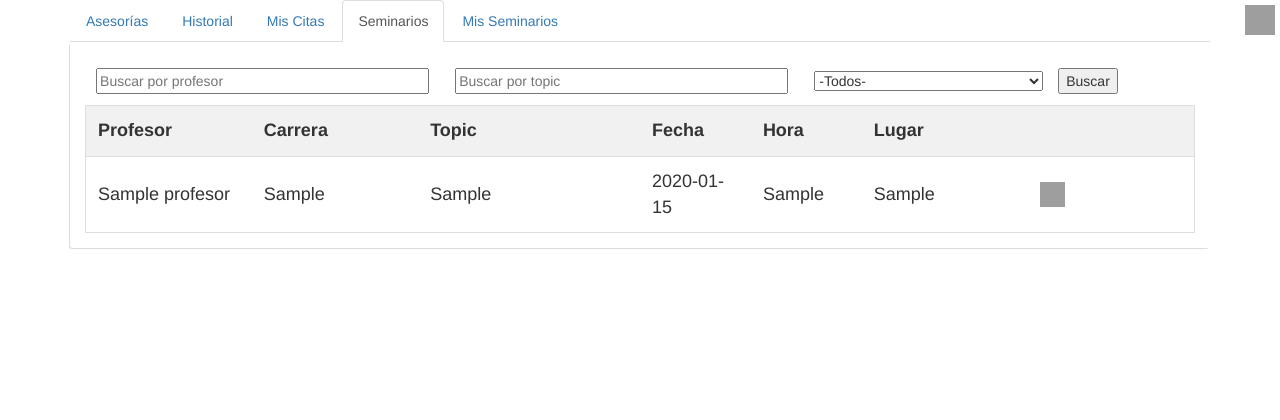
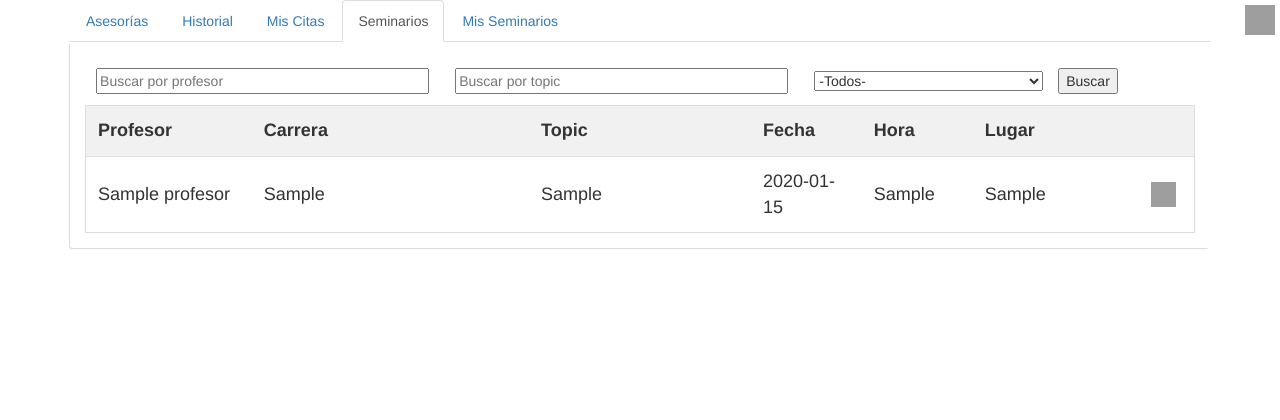
Before and after one commit to CrashSoft18-2/Sw2-v2.0, a Flask app: page /seminarios in a window 1280 px wide. Shown: the top 420 px of the page. Run offline with Flask 2, Linux system fonts and the light colour scheme; tables that the repository leaves empty hold one stand-in row (values such as "Sample post"); some libraries are stand-ins or nearby versions; grey boxes are pictures that could not be loaded.

Commit message:
Update seminarios.html

```diff
--- a/templates/alumno/seminarios.html
+++ b/templates/alumno/seminarios.html
@@ -61,12 +61,12 @@
       <table id="myTable">
         <tr class="header">
           <th style="width:15%;">Profesor</th>
-          <th style="width:15%;">Carrera</th>
+          <th style="width:25%;">Carrera</th>
           <th style="width:20%;">Topic</th>
           <th style="width:10%;">Fecha</th>
           <th style="width:10%;">Hora</th>
           <th style="width:15%;">Lugar</th>
-          <th style="width:15%;"></th>
+          <th style="width:10%;"></th>
         </tr>
         {% for seminario in seminarios %}
           <tr>
```
